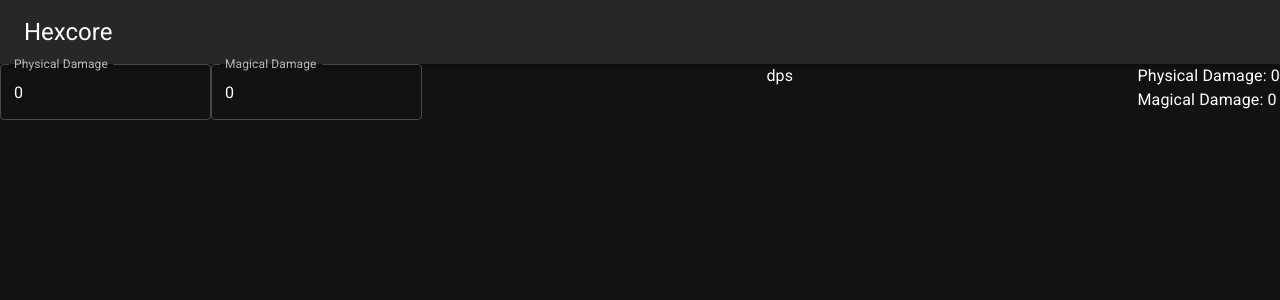
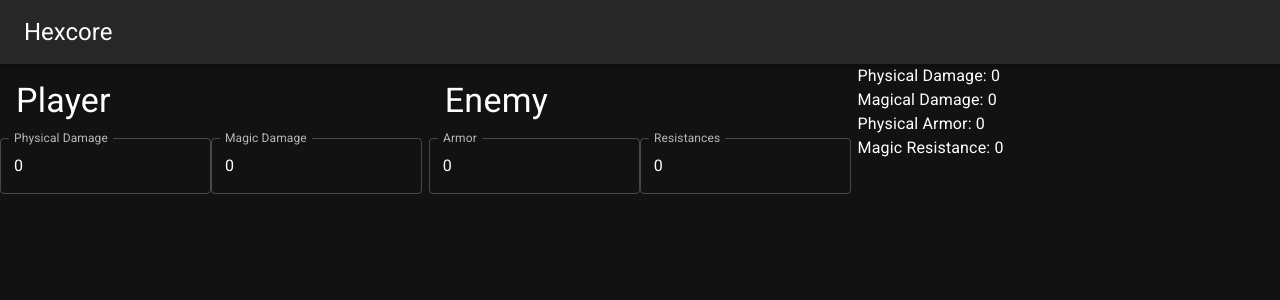
Before and after one commit to andrewy563/Hexcore, a Next.js app: page / in a window 1280 px wide. Shown: the top 300 px of the page. Built offline with nearby package versions, Linux system fonts and the light colour scheme.

Commit message:
add defenses

```diff
--- a/src/DPSConfig/component.tsx
+++ b/src/DPSConfig/component.tsx
@@ -1,5 +1,33 @@
 import Typography from "@mui/material/Typography";
+import Box from "@mui/material/Box";
+import TextField from "@mui/material/TextField";
 
-const DPSConfigColumn = () => <Typography>dps</Typography>;
+import { useDispatch } from "../redux/hooks";
+import { setArmor, setMagicResistance } from "../redux/slices/defense";
+
+const DPSConfigColumn = () => {
+  const dispatch = useDispatch();
+  return (
+    <Box sx={{ width: "33%" }}>
+      <Box sx={{ padding: "16px" }}>
+        <Typography variant="h4">Enemy</Typography>
+      </Box>
+      <TextField
+        label="Armor"
+        onChange={(event) => {
+          dispatch(setArmor(event.target.value));
+        }}
+        defaultValue={0}
+      />
+      <TextField
+        label="Resistances"
+        onChange={(event) => {
+          dispatch(setMagicResistance(event.target.value));
+        }}
+        defaultValue={0}
+      />
+    </Box>
+  );
+};
 
 export default DPSConfigColumn;
--- a/src/Results/component.tsx
+++ b/src/Results/component.tsx
@@ -1,14 +1,18 @@
 import Typography from "@mui/material/Typography";
+import Box from "@mui/material/Box";
 
 import { useSelector } from "../redux/hooks";
 
 const ResultsColumn = () => {
   const damage = useSelector((state) => state.damage);
+  const defense = useSelector((state) => state.defense);
   return (
-    <div>
+    <Box sx={{ width: "33%" }}>
       <Typography>Physical Damage: {damage.physicalDamage}</Typography>
-      <Typography>Magical Damage: {damage.magicalDamage}</Typography>
-    </div>
+      <Typography>Magical Damage: {damage.magicDamage}</Typography>
+      <Typography>Physical Armor: {defense.armor}</Typography>
+      <Typography>Magic Resistance: {defense.magicResistance}</Typography>
+    </Box>
   );
 };
 
--- a/src/StatsSetup/component.tsx
+++ b/src/StatsSetup/component.tsx
@@ -1,16 +1,20 @@
 import Box from "@mui/material/Box";
 import TextField from "@mui/material/TextField";
+import Typography from "@mui/material/Typography";
 
 import { useDispatch } from "../redux/hooks";
-import { setMagicalDamage, setPhysicalDamage } from "../redux/slices/damage";
+import { setMagicDamage, setPhysicalDamage } from "../redux/slices/damage";
+import NumberInput from "../common/custom-components/NumberInput";
 
 const StatsSetupColumn = () => {
   const dispatch = useDispatch();
 
   return (
-    <Box>
-      <TextField
-        name="physical"
+    <Box sx={{ width: "33%" }}>
+      <Box sx={{ padding: "16px" }}>
+        <Typography variant="h4">Player</Typography>
+      </Box>
+      <NumberInput
         label="Physical Damage"
         onChange={(event) => {
           dispatch(setPhysicalDamage(event.target.value));
@@ -18,12 +22,12 @@ const StatsSetupColumn = () => {
         defaultValue={0}
       />
       <TextField
-        name="magical"
-        label="Magical Damage"
+        label="Magic Damage"
         onChange={(event) => {
-          dispatch(setMagicalDamage(event.target.value));
+          dispatch(setMagicDamage(event.target.value));
         }}
         defaultValue={0}
+        inputProps={{ inputMode: "numeric", pattern: "[0-9]*" }}
       />
     </Box>
   );
--- /dev/null
+++ b/src/common/custom-components/NumberInput.tsx
@@ -0,0 +1,10 @@
+import TextField from "@mui/material/TextField";
+
+const NumberInput = (props) => (
+  <TextField
+    {...props}
+    inputProps={{ inputMode: "numeric", pattern: "[0-9]*" }}
+  />
+);
+
+export default NumberInput;
--- a/src/redux/slices/damage.ts
+++ b/src/redux/slices/damage.ts
@@ -2,10 +2,10 @@ import { createSlice } from "@reduxjs/toolkit";
 
 export const counterSlice = createSlice({
   name: "damage",
-  initialState: { magicalDamage: 0, physicalDamage: 0 },
+  initialState: { magicDamage: 0, physicalDamage: 0 },
   reducers: {
-    setMagicalDamage: (state, action) => {
-      state.magicalDamage = action.payload;
+    setMagicDamage: (state, action) => {
+      state.magicDamage = action.payload;
     },
     setPhysicalDamage: (state, action) => {
       state.physicalDamage = action.payload;
@@ -14,6 +14,6 @@ export const counterSlice = createSlice({
 });
 
 // Action creators are generated for each case reducer function
-export const { setMagicalDamage, setPhysicalDamage } = counterSlice.actions;
+export const { setMagicDamage, setPhysicalDamage } = counterSlice.actions;
 
 export default counterSlice.reducer;
--- /dev/null
+++ b/src/redux/slices/defense.ts
@@ -0,0 +1,19 @@
+import { createSlice } from "@reduxjs/toolkit";
+
+export const counterSlice = createSlice({
+  name: "defense",
+  initialState: { armor: 0, magicResistance: 0 },
+  reducers: {
+    setArmor: (state, action) => {
+      state.armor = action.payload;
+    },
+    setMagicResistance: (state, action) => {
+      state.magicResistance = action.payload;
+    },
+  },
+});
+
+// Action creators are generated for each case reducer function
+export const { setArmor, setMagicResistance } = counterSlice.actions;
+
+export default counterSlice.reducer;
--- a/src/redux/store.ts
+++ b/src/redux/store.ts
@@ -1,9 +1,10 @@
 import { configureStore } from "@reduxjs/toolkit";
 
 import damageReducer from "./slices/damage";
+import defenseReducer from "./slices/defense";
 
 const store = configureStore({
-  reducer: { damage: damageReducer },
+  reducer: { damage: damageReducer, defense: defenseReducer },
 });
 
 // Infer the `RootState` and `AppDispatch` types from the store itself
```
